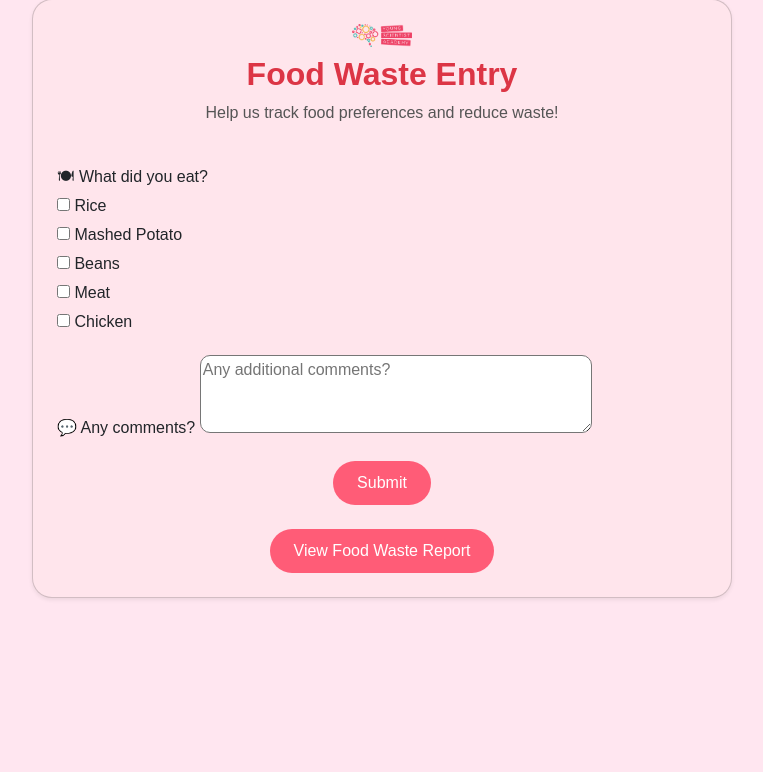
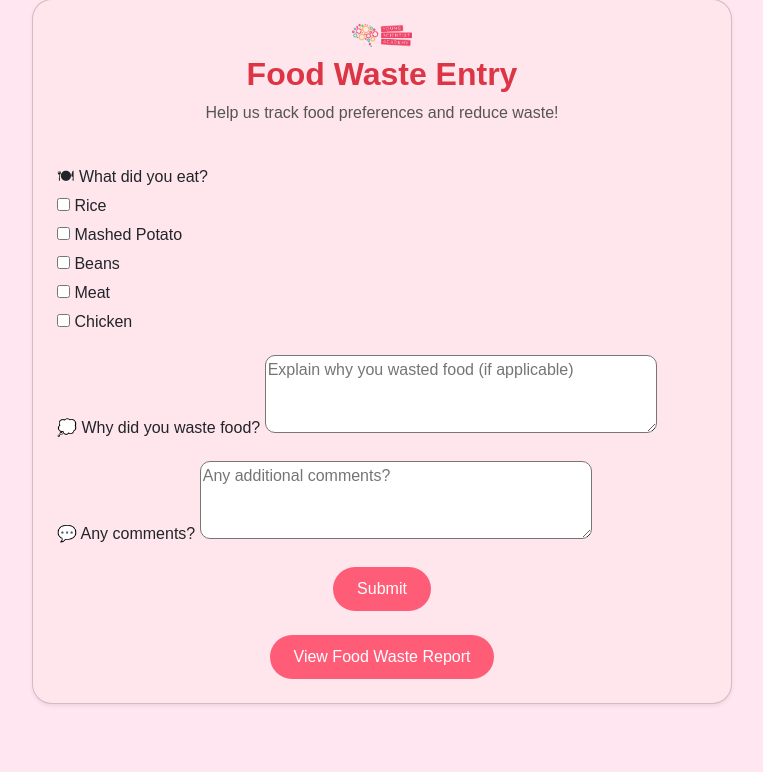
Before and after one commit to Farhat787/foodwaste-tracker, a Django app: page /input/ in a window 1280 px wide. Shown: the part 69-841 px from the top of the page, without its empty margins (258-1021 px from the left). Before the commit the page ends 668 px from the top, so only its background shows below. Run offline with Django 5.2, Linux system fonts and the light colour scheme; data comes from the database, SQL or seed files in the repository.

Commit message:
back to how it was

```diff
--- a/foodwaste/templates/foodwaste/food_entry.html
+++ b/foodwaste/templates/foodwaste/food_entry.html
@@ -2,8 +2,6 @@
 <html lang="en">
 <head>
   {% load static %}
-  {% load form_tags %}
-
   <meta charset="UTF-8">
   <meta name="viewport" content="width=device-width, initial-scale=1.0">
   <title>Food Waste Entry</title>
@@ -79,13 +77,10 @@
         </div>
 
         <!-- Waste reason -->
-        <div class="mb-3" id="waste-reason-section" style="display: none;">
-          <label for="{{ form.waste_reason.id_for_label }}" class="form-label">
-            💭 <strong>Why did you waste food?</strong>
-          </label>
-          {{ form.waste_reason|add_class:"form-control" }}
+        <div class="mb-3">
+          <label for="id_waste_reason">💭 Why did you waste food?</label>
+          {{ form.waste_reason }}
         </div>
-
 
         <!-- Comments -->
         <div class="mb-3">
```
